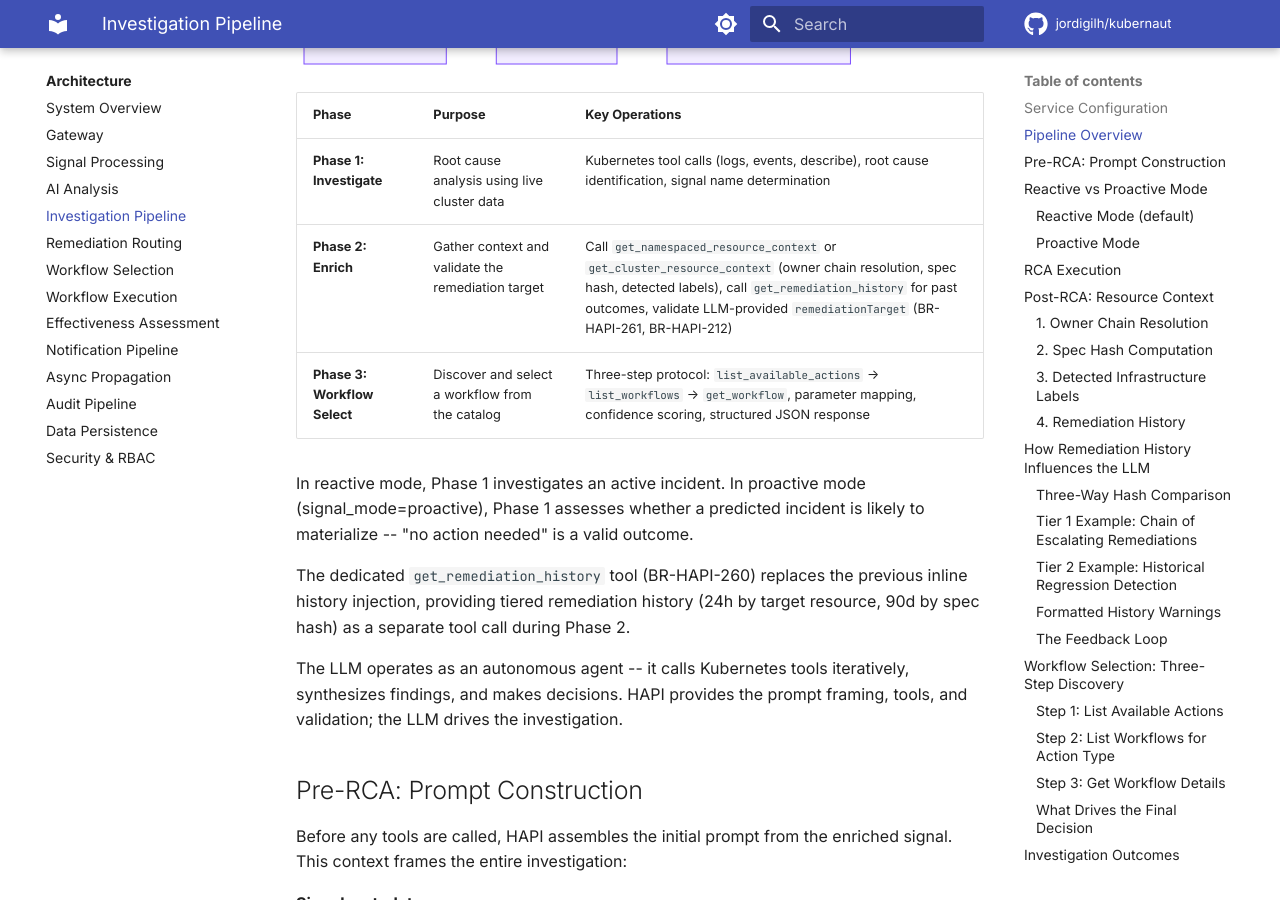
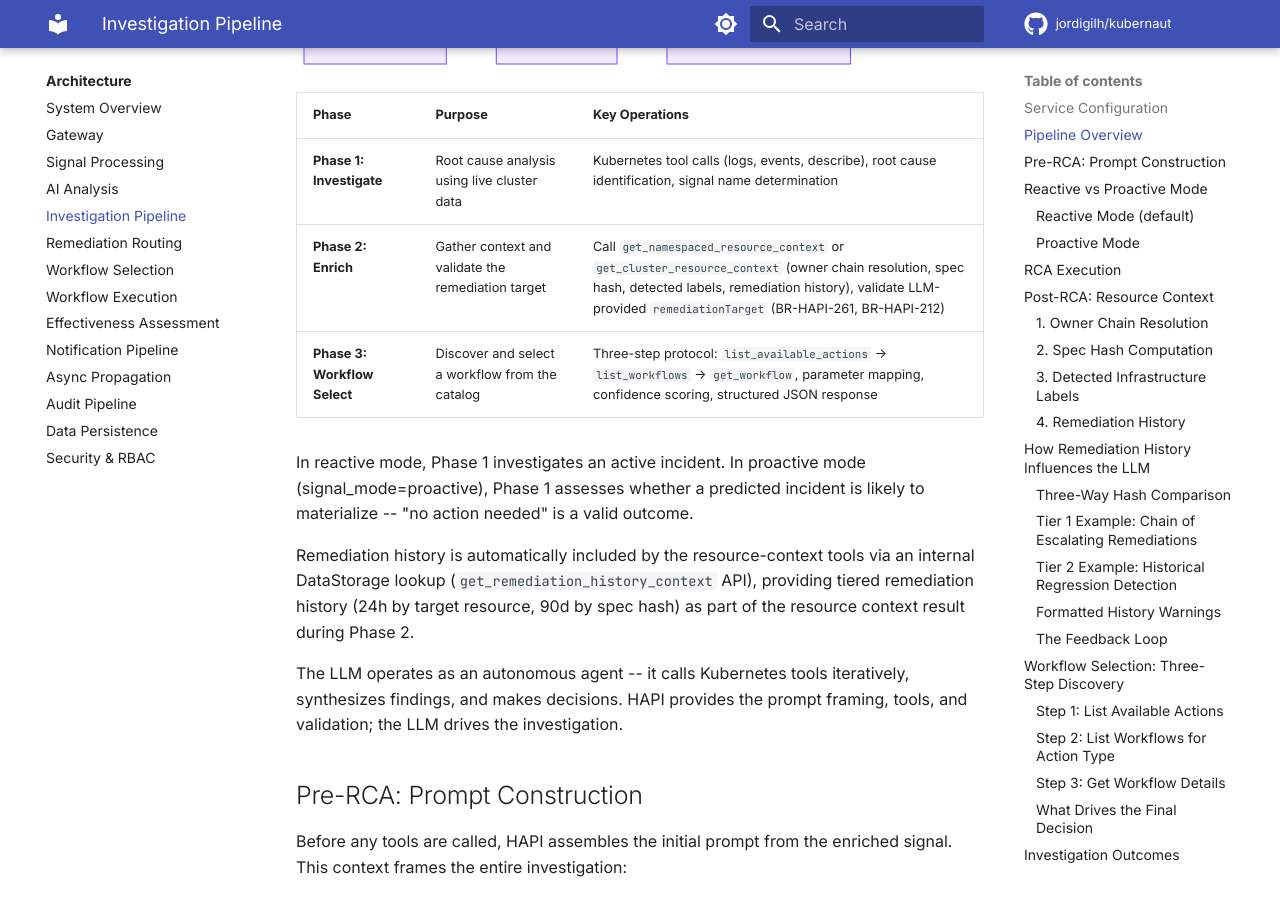
Before and after one commit to jordigilh/kubernaut-docs, an MkDocs documentation site: the page built from docs/architecture/hapi-investigation.md, in a window 1280 px wide and 900 px high, scrolled down 1624 px. Built offline with MkDocs 1.6.1 and Material for MkDocs 9.7.7, drawn with Linux system fonts in a browser that asks for light colours; comment, search, counter and statistics services are not loaded; the version menu is left out; some of the changed text lies outside the part shown.

Commit message:
docs: fix get_remediation_history — internal DS call, not LLM tool
Per kubernaut team review: get_remediation_history is not a standalone
LLM-accessible tool. It is an internal DataStorage API call
(get_remediation_history_context) invoked by the resource-context tools
(get_namespaced_resource_context / get_cluster_resource_context).

- Remove get_remediation_history from the LLM tool table
- Update Phase 2 description to show history is part of resource context
- Clarify history is bundled automatically, not fetched via separate tool

Made-with: Cursor

```diff
--- a/docs/architecture/hapi-investigation.md
+++ b/docs/architecture/hapi-investigation.md
@@ -50,12 +50,12 @@ flowchart LR
 | Phase | Purpose | Key Operations |
 |---|---|---|
 | **Phase 1: Investigate** | Root cause analysis using live cluster data | Kubernetes tool calls (logs, events, describe), root cause identification, signal name determination |
-| **Phase 2: Enrich** | Gather context and validate the remediation target | Call `get_namespaced_resource_context` or `get_cluster_resource_context` (owner chain resolution, spec hash, detected labels), call `get_remediation_history` for past outcomes, validate LLM-provided `remediationTarget` (BR-HAPI-261, BR-HAPI-212) |
+| **Phase 2: Enrich** | Gather context and validate the remediation target | Call `get_namespaced_resource_context` or `get_cluster_resource_context` (owner chain resolution, spec hash, detected labels, remediation history), validate LLM-provided `remediationTarget` (BR-HAPI-261, BR-HAPI-212) |
 | **Phase 3: Workflow Select** | Discover and select a workflow from the catalog | Three-step protocol: `list_available_actions` → `list_workflows` → `get_workflow`, parameter mapping, confidence scoring, structured JSON response |
 
 In reactive mode, Phase 1 investigates an active incident. In proactive mode (signal_mode=proactive), Phase 1 assesses whether a predicted incident is likely to materialize -- "no action needed" is a valid outcome.
 
-The dedicated `get_remediation_history` tool (BR-HAPI-260) replaces the previous inline history injection, providing tiered remediation history (24h by target resource, 90d by spec hash) as a separate tool call during Phase 2.
+Remediation history is automatically included by the resource-context tools via an internal DataStorage lookup (`get_remediation_history_context` API), providing tiered remediation history (24h by target resource, 90d by spec hash) as part of the resource context result during Phase 2.
 
 The LLM operates as an autonomous agent -- it calls Kubernetes tools iteratively, synthesizes findings, and makes decisions. HAPI provides the prompt framing, tools, and validation; the LLM drives the investigation.
 
@@ -199,7 +199,7 @@ The response contains two tiers of history, each using a different query strateg
 
 ## How Remediation History Influences the LLM
 
-The history returned by `get_remediation_history` (or bundled in the resource context tools) is the mechanism by which Kubernaut learns from past remediation outcomes. The LLM receives the full `RemediationHistoryContext` as part of the tool result, and the Enrich phase prompt instructs: *"Use this to avoid repeating recently failed workflows."*
+The history bundled in the resource context tools is the mechanism by which Kubernaut learns from past remediation outcomes. The LLM receives the full `RemediationHistoryContext` as part of the tool result, and the Enrich phase prompt instructs: *"Use this to avoid repeating recently failed workflows."*
 
 ### Three-Way Hash Comparison
 
@@ -590,9 +590,8 @@ Complete list of tools available during investigation:
 
 | Tool | Description | Parameters |
 |---|---|---|
-| `get_namespaced_resource_context` | Resolve root owner, compute spec hash, detect infrastructure labels, fetch remediation history for **namespaced** resources | `kind`, `name`, `namespace` |
+| `get_namespaced_resource_context` | Resolve root owner, compute spec hash, detect infrastructure labels, fetch remediation history (via internal DataStorage lookup) for **namespaced** resources | `kind`, `name`, `namespace` |
 | `get_cluster_resource_context` | Same as above for **cluster-scoped** resources (Nodes, PersistentVolumes) | `kind`, `name` |
-| `get_remediation_history` | Fetch tiered remediation history from DataStorage independently of resource context resolution | `kind`, `name`, `namespace` (optional) |
 
 ### Workflow Discovery (Custom)
 
```
